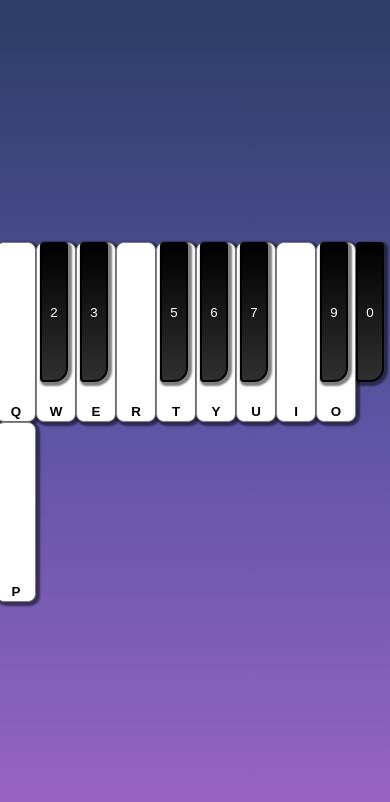
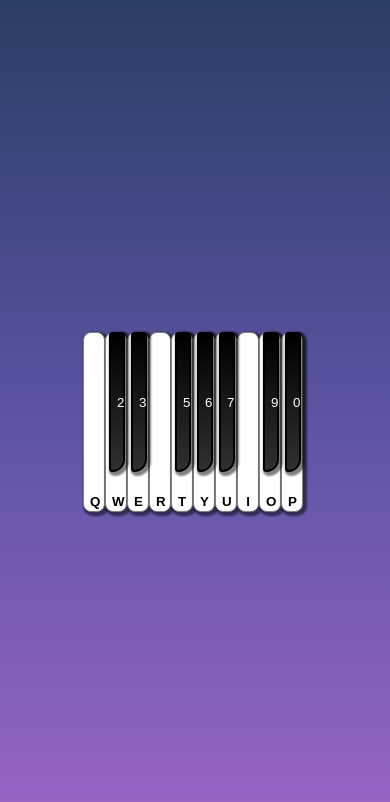
Before and after one commit to surya-doc/Music-piano, a plain HTML site: page index.html in a window 390 px wide. Drawn offline with Linux system fonts and the light colour scheme.

Commit message:
Update piano-style.css

```diff
--- a/piano-style.css
+++ b/piano-style.css
@@ -113,15 +113,15 @@ body{
     }
 }
 
-@media only screen and (max-width: 300px){
+@media only screen and (max-width: 400px){
     .wk{
         width: 22px;
-        height: 110px;
+        height: 180px;
         padding-top: 160px;
     }
 
     .bk{
         width: 9px;
-        height: 110px;
+        height: 140px;
     }
 }
```
